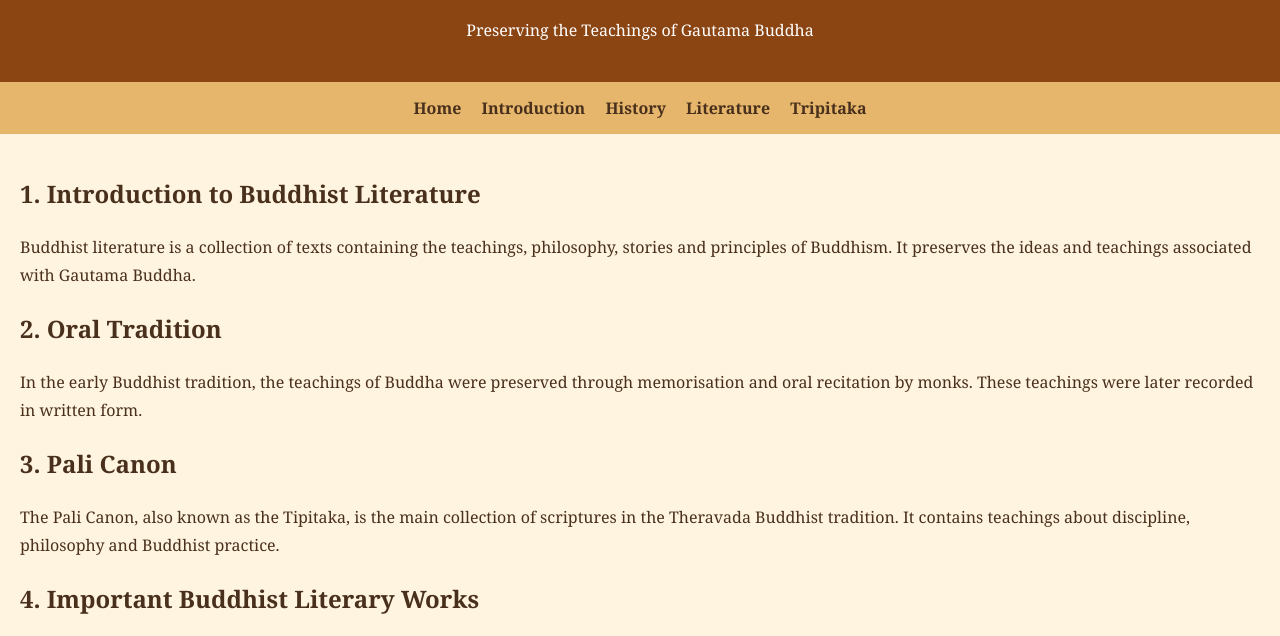
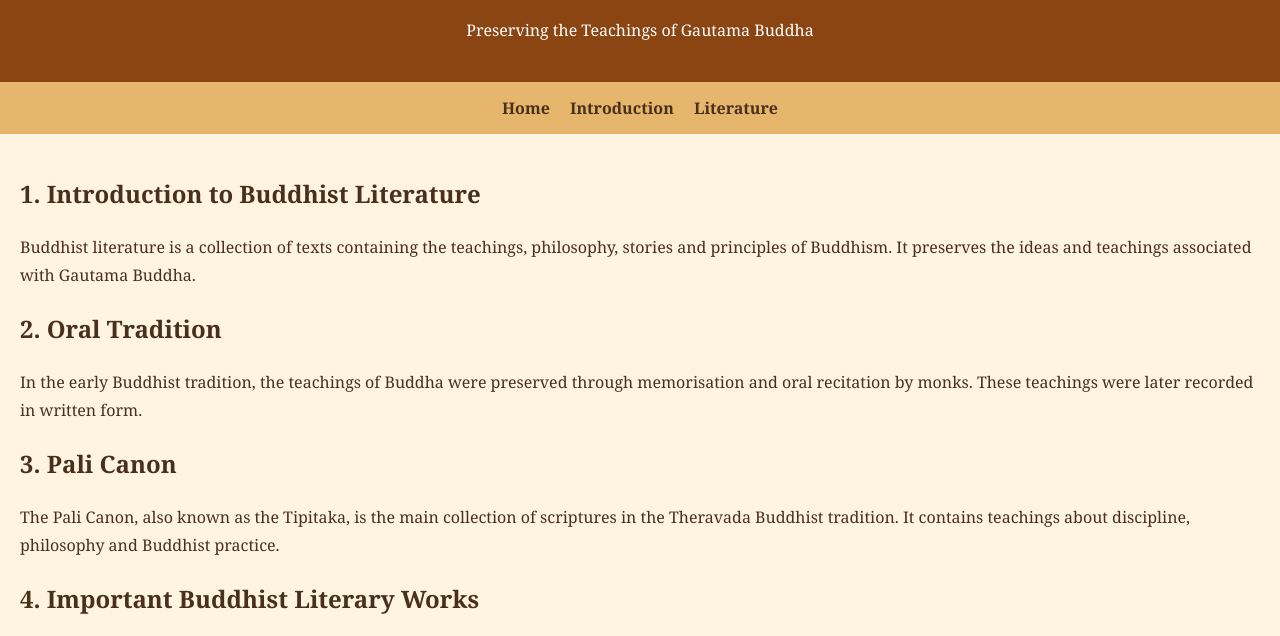
Before and after one commit to yamajlepragati6-beep/pali-buddhist-literature, a plain HTML site: page literature.html in a window 1280 px wide. Shown: the part 92-728 px from the top of the page. Drawn offline with Linux system fonts and the light colour scheme.

Commit message:
Update literature.html

```diff
--- a/literature.html
+++ b/literature.html
@@ -48,9 +48,7 @@
 <nav>
     <a href="index.html">Home</a>
     <a href="main.html">Introduction</a>
-    <a href="history.html">History</a>
     <a href="literature.html">Literature</a>
-    <a href="tripitaka.html">Tripitaka</a>
 </nav>
 
 <section>
```
